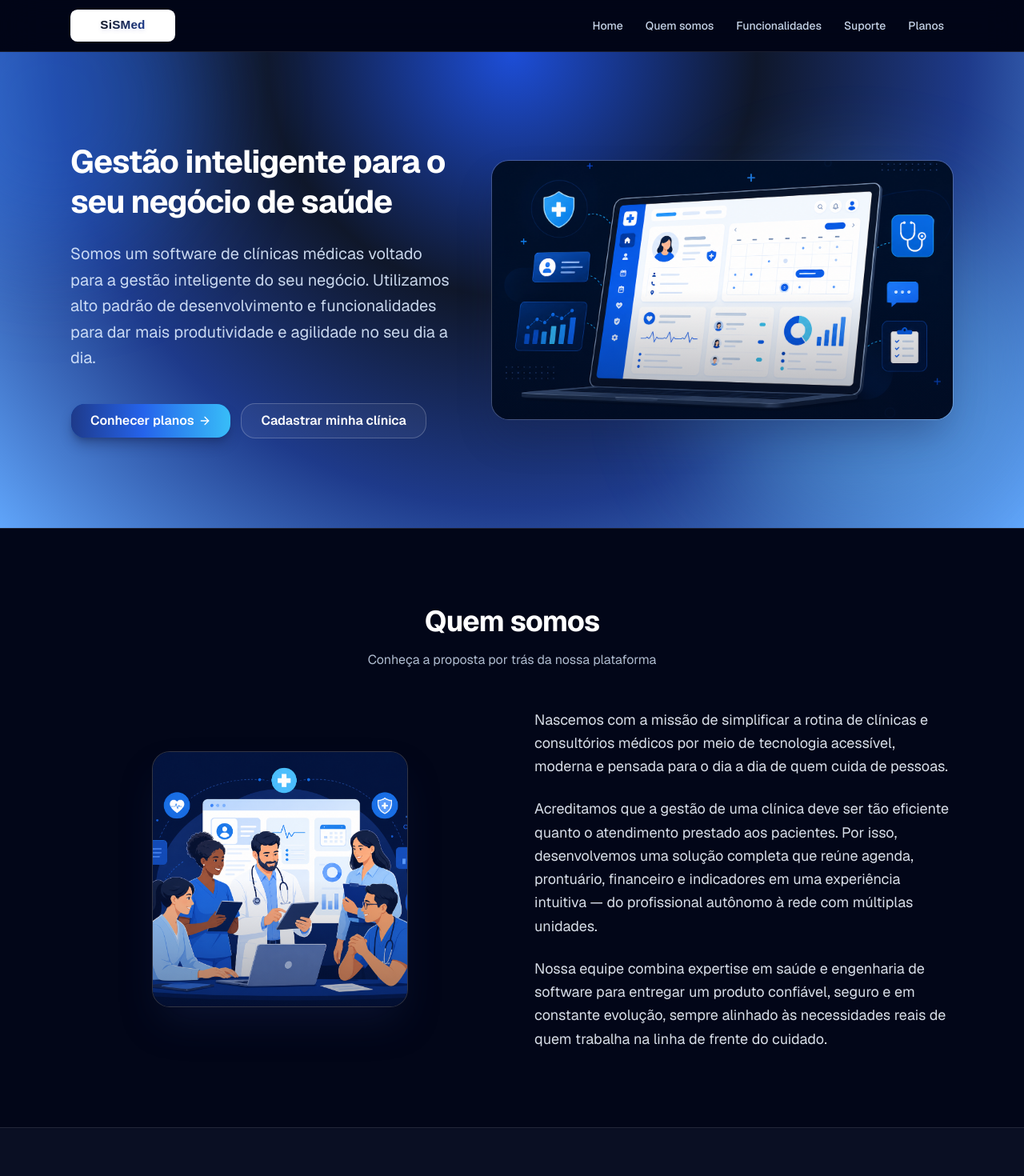
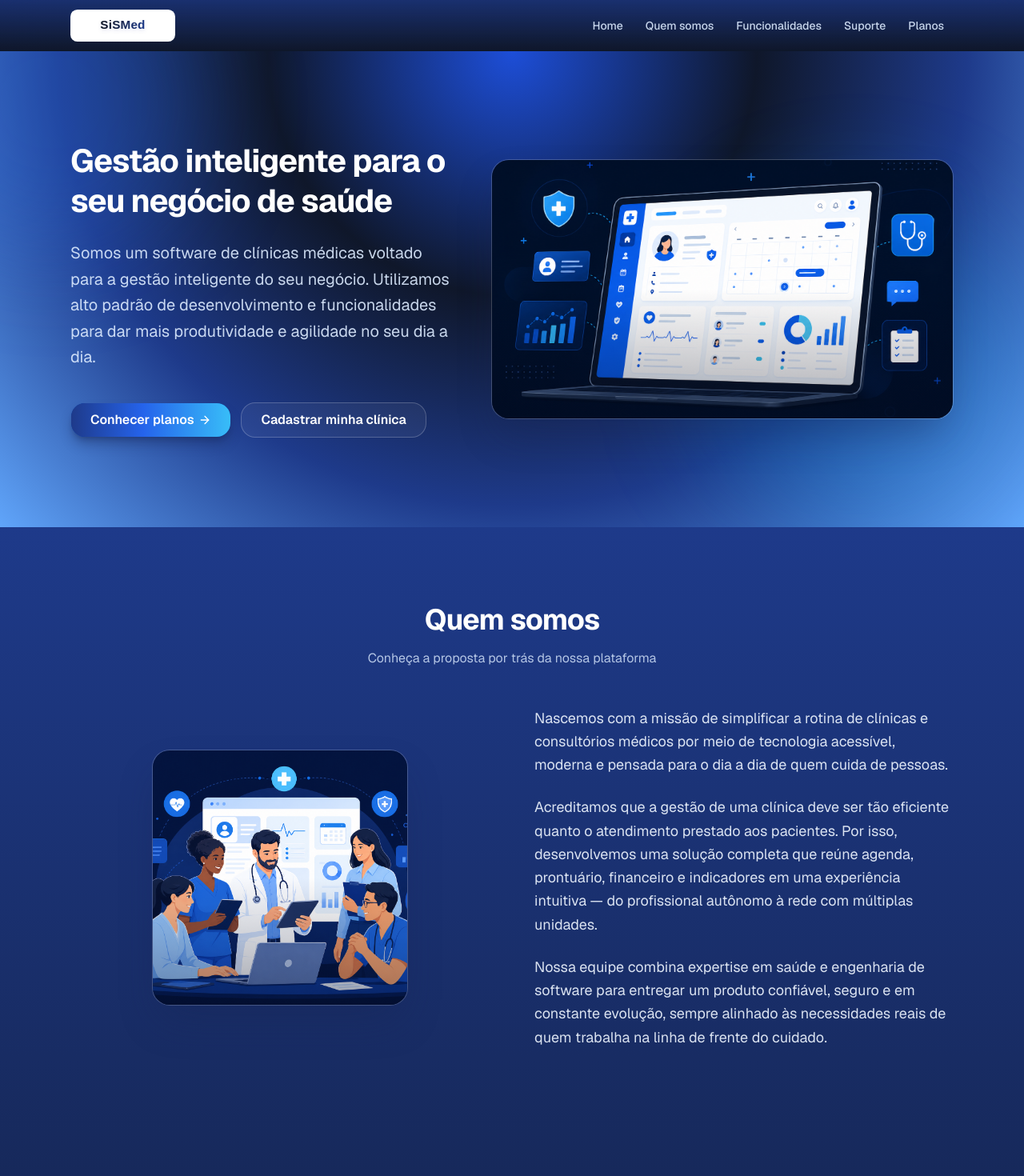
Before and after one commit to osmarrjr/mvp-clinicas-web, a Next.js app: page / in a window 1280 px wide. Shown: the top 1470 px of the page at 80% size. Built offline with nearby package versions, Linux system fonts and the light colour scheme.

Commit message:
Landing page styles

```diff
--- a/src/features/landing/components/LandingHeader.tsx
+++ b/src/features/landing/components/LandingHeader.tsx
@@ -3,6 +3,11 @@
 import { Menu } from "lucide-react";
 import Link from "next/link";
 import { useState } from "react";
+
+import {
+  LANDING_HEADER_CLASS,
+  LANDING_SHEET_CLASS,
+} from "@/features/landing/constants/theme";
 
 import { Button } from "@/components/ui/button";
 import {
@@ -25,7 +30,7 @@ export function LandingHeader() {
   const [mobileOpen, setMobileOpen] = useState(false);
 
   return (
-    <header className="sticky top-0 z-50 border-b border-white/10 bg-slate-950/70 backdrop-blur-xl">
+    <header className={LANDING_HEADER_CLASS}>
       <div className="mx-auto flex h-16 max-w-6xl items-center justify-between px-4 sm:px-6">
         <Link href="#home" className="shrink-0">
           <img
@@ -64,10 +69,7 @@ export function LandingHeader() {
               </Button>
             </SheetTrigger>
 
-            <SheetContent
-              side="right"
-              className="w-1/2! max-w-[240px]! border-white/10 bg-[#1e3a8a]/65 px-2 py-4 text-white backdrop-blur-xl"
-            >
+            <SheetContent side="right" className={LANDING_SHEET_CLASS}>
               <SheetHeader className="space-y-0">
                 <SheetTitle className="text-left text-base font-semibold text-white">
                   Menu
--- a/src/features/landing/components/LandingPage.tsx
+++ b/src/features/landing/components/LandingPage.tsx
@@ -18,6 +18,13 @@ import Link from "next/link";
 import { Button } from "@/components/ui/button";
 import { Card, CardContent, CardHeader, CardTitle } from "@/components/ui/card";
 import { CLINIC_PLAN_OPTIONS } from "@/features/auth/constants/plans";
+import {
+  LANDING_GLOW_PRIMARY,
+  LANDING_GLOW_SECONDARY,
+  LANDING_HERO_CLASS,
+  LANDING_PAGE_CLASS,
+  LANDING_SECTION_CLASS,
+} from "@/features/landing/constants/theme";
 
 import { LandingHeader } from "./LandingHeader";
 
@@ -116,16 +123,13 @@ function LandingImage({
 
 export function LandingPage() {
   return (
-    <div className="scroll-smooth bg-slate-950 text-white">
+    <div className={LANDING_PAGE_CLASS}>
       <LandingHeader />
 
       <main>
-        <section
-          id="home"
-          className="relative overflow-hidden bg-[radial-gradient(circle_at_top,#1d4ed8_0%,#0f172a_35%,#1e3a8a_65%,#60a5fa_100%)]"
-        >
-          <div className="pointer-events-none absolute -top-32 -left-32 h-96 w-96 rounded-full bg-blue-500/30 blur-3xl" />
-          <div className="pointer-events-none absolute right-0 bottom-0 h-[420px] w-[420px] rounded-full bg-sky-300/30 blur-3xl" />
+        <section id="home" className={LANDING_HERO_CLASS}>
+          <div className={`${LANDING_GLOW_PRIMARY} -top-32 -left-32 h-96 w-96`} />
+          <div className={`${LANDING_GLOW_SECONDARY} right-0 bottom-0 h-[420px] w-[420px]`} />
 
           <div className="relative mx-auto grid max-w-6xl items-center gap-12 px-4 py-20 sm:px-6 sm:py-28 lg:grid-cols-[minmax(0,0.95fr)_minmax(0,1.15fr)] lg:gap-12 lg:py-28">
             <div className="text-center lg:text-left">
@@ -167,10 +171,8 @@ export function LandingPage() {
           </div>
         </section>
 
-        <section
-          id="quem-somos"
-          className="border-t border-white/10 bg-slate-950 py-20 sm:py-24"
-        >
+        <div className={LANDING_SECTION_CLASS}>
+        <section id="quem-somos" className="py-20 sm:py-24">
           <div className="mx-auto max-w-6xl px-4 sm:px-6">
             <div className="mx-auto max-w-3xl text-center">
               <h2 className="text-3xl font-bold tracking-tight sm:text-4xl">
@@ -214,10 +216,7 @@ export function LandingPage() {
           </div>
         </section>
 
-        <section
-          id="funcionalidades"
-          className="border-t border-white/10 bg-slate-900/60 py-20 sm:py-24"
-        >
+        <section id="funcionalidades" className="py-20 sm:py-24">
           <div className="mx-auto max-w-6xl px-4 sm:px-6">
             <div className="mx-auto max-w-3xl text-center">
               <h2 className="text-3xl font-bold tracking-tight sm:text-4xl">
@@ -261,10 +260,7 @@ export function LandingPage() {
           </div>
         </section>
 
-        <section
-          id="suporte"
-          className="border-t border-white/10 bg-slate-950 py-20 sm:py-24"
-        >
+        <section id="suporte" className="py-20 sm:py-24">
           <div className="mx-auto max-w-6xl px-4 sm:px-6">
             <div className="mx-auto max-w-3xl text-center">
               <h2 className="text-3xl font-bold tracking-tight sm:text-4xl">
@@ -336,10 +332,7 @@ export function LandingPage() {
           </div>
         </section>
 
-        <section
-          id="planos"
-          className="border-t border-white/10 bg-[radial-gradient(circle_at_bottom,#1d4ed8_0%,#0f172a_40%,#1e3a8a_100%)] py-20 sm:py-24"
-        >
+        <section id="planos" className="py-20 sm:py-24">
           <div className="mx-auto max-w-6xl px-4 sm:px-6">
             <div className="mx-auto max-w-3xl text-center">
               <h2 className="text-3xl font-bold tracking-tight sm:text-4xl">
@@ -419,9 +412,8 @@ export function LandingPage() {
             </div>
           </div>
         </section>
-      </main>
 
-      <footer className="border-t border-white/10 bg-slate-950 py-8">
+        <footer className="py-8">
           <div className="mx-auto flex max-w-6xl flex-col items-center justify-between gap-4 px-4 text-sm text-blue-100/60 sm:flex-row sm:px-6">
             <div className="flex items-center gap-2">
               <FileText className="size-4" aria-hidden />
@@ -431,5 +423,7 @@ export function LandingPage() {
           </div>
         </footer>
         </div>
+      </main>
+    </div>
   );
 }
--- /dev/null
+++ b/src/features/landing/constants/theme.ts
@@ -0,0 +1,19 @@
+export const LANDING_PAGE_CLASS = "scroll-smooth bg-[#0f172a] text-white";
+
+export const LANDING_HEADER_CLASS =
+  "sticky top-0 z-50 bg-[linear-gradient(180deg,rgba(30,58,138,0.72)_0%,rgba(15,23,42,0.94)_100%)] backdrop-blur-xl";
+
+export const LANDING_HERO_CLASS =
+  "relative overflow-hidden bg-[radial-gradient(circle_at_top,#1d4ed8_0%,#0f172a_35%,#1e3a8a_65%,#60a5fa_100%)]";
+
+export const LANDING_SECTION_CLASS =
+  "bg-[linear-gradient(180deg,#1e3a8a_0%,#0f172a_48%,#0f172a_100%)]";
+
+export const LANDING_SHEET_CLASS =
+  "w-1/2! max-w-[240px]! border-white/10 bg-[linear-gradient(180deg,rgba(30,58,138,0.88)_0%,rgba(15,23,42,0.96)_100%)] px-2 py-4 text-white backdrop-blur-xl";
+
+export const LANDING_GLOW_PRIMARY =
+  "pointer-events-none absolute rounded-full bg-blue-500/20 blur-3xl";
+
+export const LANDING_GLOW_SECONDARY =
+  "pointer-events-none absolute rounded-full bg-sky-400/15 blur-3xl";
```
Lines whose indentation alone changed are shown as unchanged.
